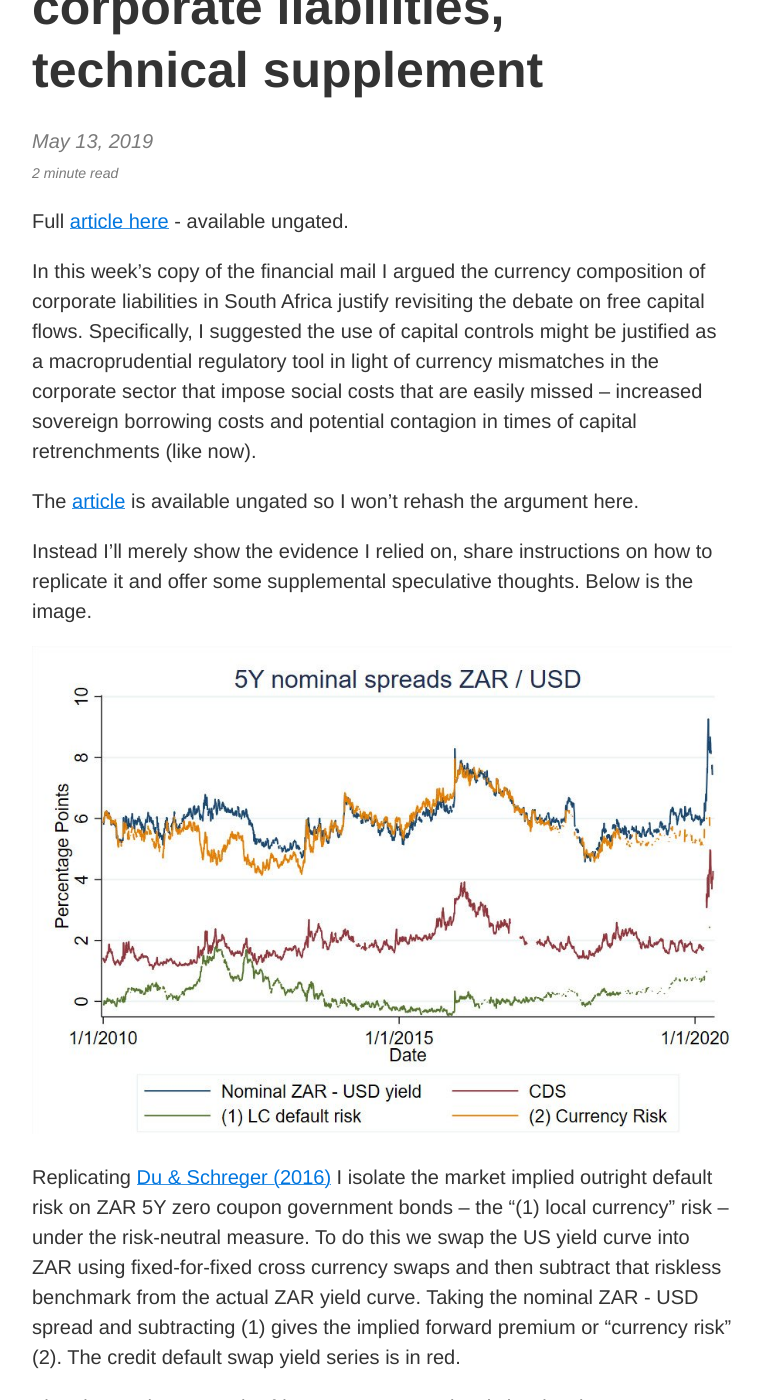
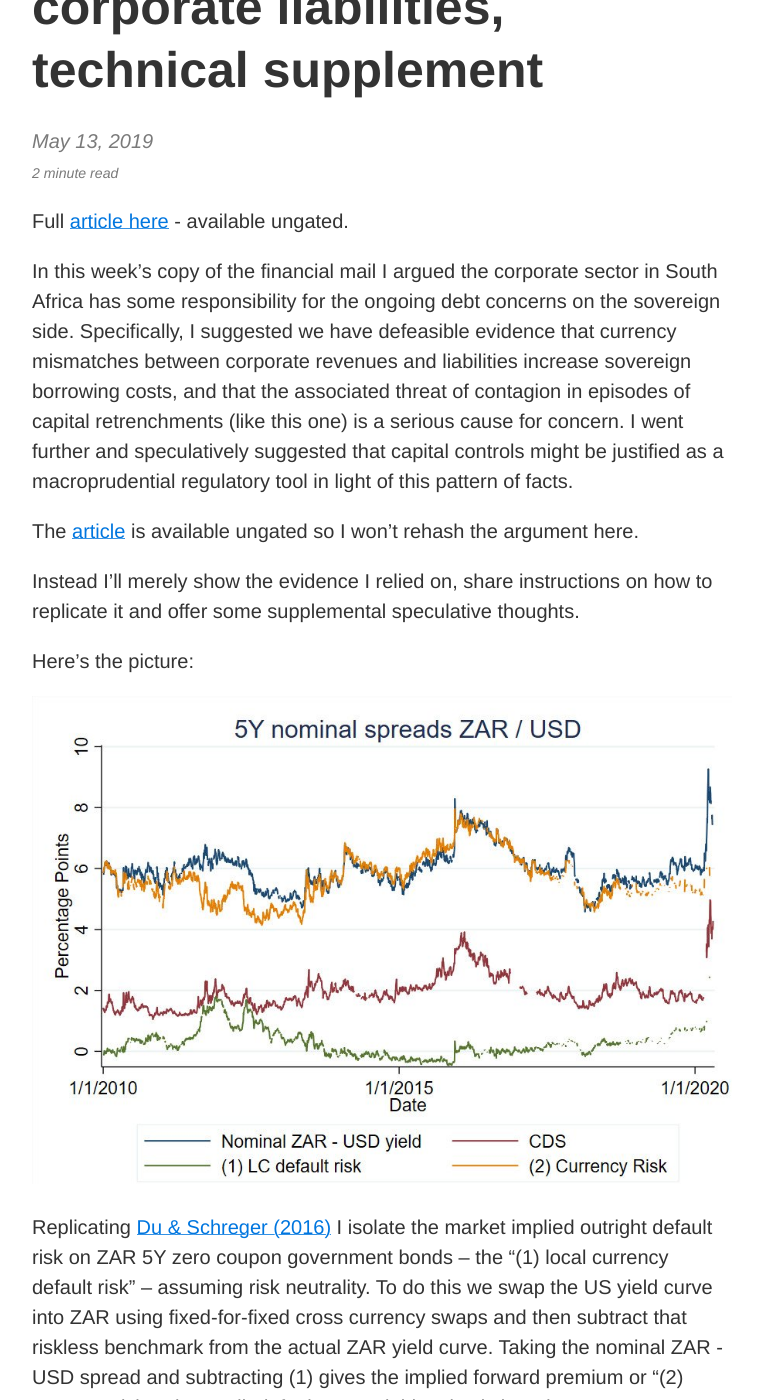
Before and after one commit to fmashwama/fmashwama.github.io, a Jekyll site: the page built from posts/2020-05-13-zarsovereigndebt.md, in a window 1280 px wide and 1400 px high, scrolled down 244 px. Shown: the whole window, without its empty margins (258-1020 px from the left). Built offline with Jekyll 4.4.1, drawn with Linux system fonts in a browser that asks for light colours; some of the changed text lies outside the part shown.

Commit message:
Update 2020-05-13-zarsovereigndebt.md

```diff
--- a/posts/2020-05-13-zarsovereigndebt.md
+++ b/posts/2020-05-13-zarsovereigndebt.md
@@ -2,27 +2,29 @@
 layout:     post
 title:      ZAR sovereign debt and corporate liabilities, technical supplement
 date:       2019-05-13 12:00:01
-summary:    In the [financial mail](https://www.fm.co.za/) I argued evidence from swap markets suggests currency mismatches between revenues and liabilities in South Africa's corporate sector are responsible for some of RSA's sovereign debt woes. Replicating [Du & Schreger (2016)](https://onlinelibrary.wiley.com/doi/abs/10.1111/jofi.12389) I examine the local currency spread South Africa pays for sovereign borrowing and share a perspective on what the evidence suggests.
+summary:    In the financial mail I argued evidence from swap markets suggests currency mismatches between revenues and liabilities in South Africa's corporate sector are responsible for some of RSA's sovereign debt woes.
 categories:
 ---
 
 Full [article here](https://www.fm.co.za/) - available ungated.
 
-In this week's copy of the financial mail I argued the currency composition of corporate liabilities in South Africa justify revisiting the debate on free capital flows. Specifically, I suggested the use of capital controls might be justified as a macroprudential regulatory tool in light of currency mismatches in the corporate sector that impose social costs that are easily missed -- increased sovereign borrowing costs and potential contagion in times of capital retrenchments (like now).
+In this week's copy of the financial mail I argued the corporate sector in South Africa has some responsibility for the ongoing debt concerns on the sovereign side. Specifically, I suggested we have defeasible evidence that currency mismatches between corporate revenues and liabilities increase sovereign borrowing costs, and that the associated threat of contagion in episodes of capital retrenchments (like this one) is a serious cause for concern. I went further and speculatively suggested that capital controls might be justified as a macroprudential regulatory tool in light of this pattern of facts.
 
 The [article](https://www.fm.co.za/) is available ungated so I won't rehash the argument here.
 
-Instead I'll merely show the evidence I relied on, share instructions on how to replicate it and offer some supplemental speculative thoughts. Below is the image.
+Instead I'll merely show the evidence I relied on, share instructions on how to replicate it and offer some supplemental speculative thoughts.
+
+Here's the picture:
 
 ![zar5yspreads](/assets/ZAR_5Y_spreads_CDS_vWebsite.jpg){:class="img-responsive"}
 
-Replicating [Du & Schreger (2016)](https://onlinelibrary.wiley.com/doi/abs/10.1111/jofi.12389) I isolate the market implied outright default risk on ZAR 5Y zero coupon government bonds -- the "(1) local currency" risk -- under the risk-neutral measure. To do this we swap the US yield curve into ZAR using fixed-for-fixed cross currency swaps and then subtract that riskless benchmark from the actual ZAR yield curve. Taking the nominal ZAR - USD spread and subtracting (1) gives the implied forward premium or "currency risk" (2). The credit default swap yield series is in red.
+Replicating [Du & Schreger (2016)](https://onlinelibrary.wiley.com/doi/abs/10.1111/jofi.12389) I isolate the market implied outright default risk on ZAR 5Y zero coupon government bonds -- the "(1) local currency default risk" -- assuming risk neutrality. To do this we swap the US yield curve into ZAR using fixed-for-fixed cross currency swaps and then subtract that riskless benchmark from the actual ZAR yield curve. Taking the nominal ZAR - USD spread and subtracting (1) gives the implied forward premium or "(2) currency risk". The credit default swap yield series is in red.
 
-The picture shows South Africa pays an anomalously low local currency spread. It's remarkable quite candidly. Literally interpreted it suggests a near zero market implied outright default risk. That's really difficult to square with the CDS yield that's non-trivial throughout the series.
+The picture shows South Africa pays an anomalously low local currency spread. It's quite a remarkable picture to be honest. It suggests a near zero market implied outright default risk on ZAR denominated South African sovereign debt. That's a bit difficult to square with the CDS spread in the same picture.
 
 This is the core evidence I looked at in the financial mail.
 
-You can replicate this picture by downloading the following series from a bloomberg terminal: ussw5curncy c2625yindex sasw5curncy sabs5curncy repsoucdsusdsr5yd; and getting the 5Y zero coupon US yield curve [here](https://www.federalreserve.gov/data/nominal-yield-curve.htm).
+**Replication:** You can replicate this picture by downloading the following series from a bloomberg terminal: * ussw5curncy * c2625yindex * sasw5curncy * sabs5curncy * repsoucdsusdsr5yd * and getting the 5Y zero coupon US yield curve [here](https://www.federalreserve.gov/data/nominal-yield-curve.htm).
 
 So what to make of this?
 
```
